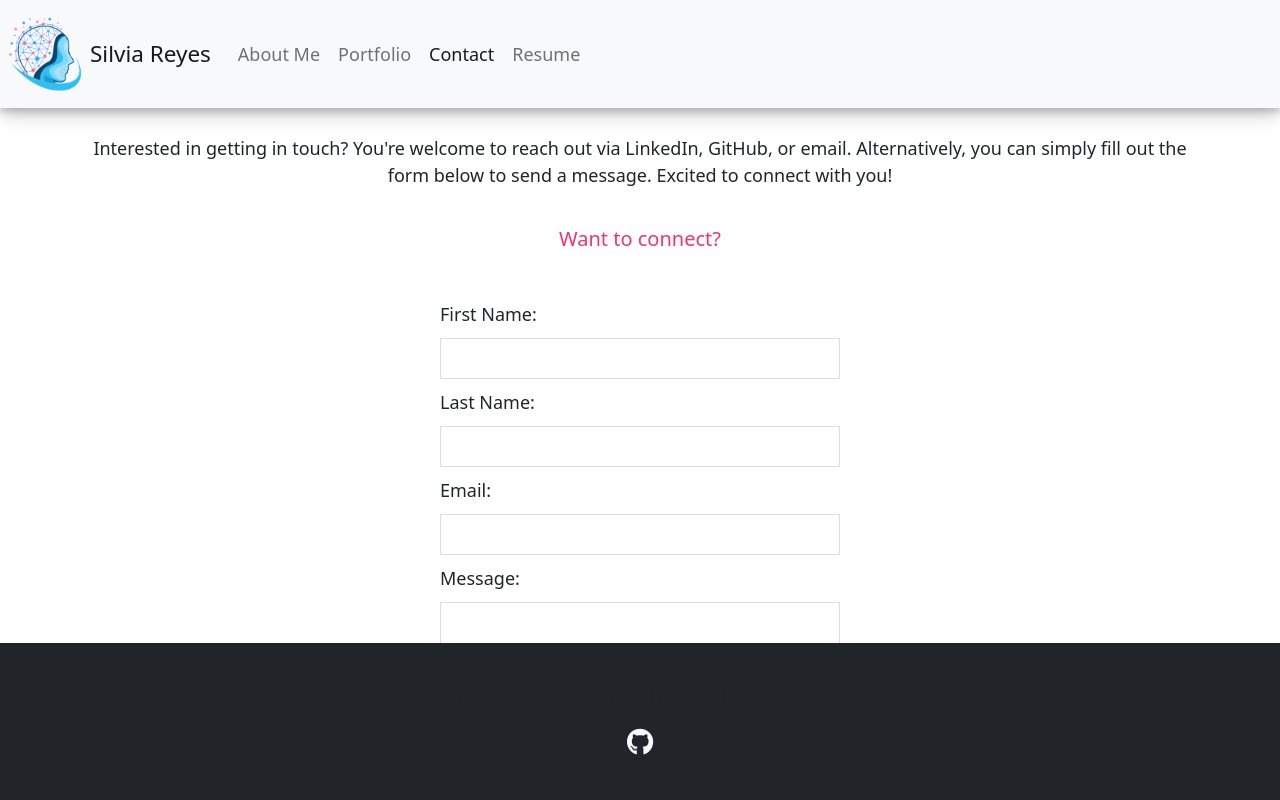
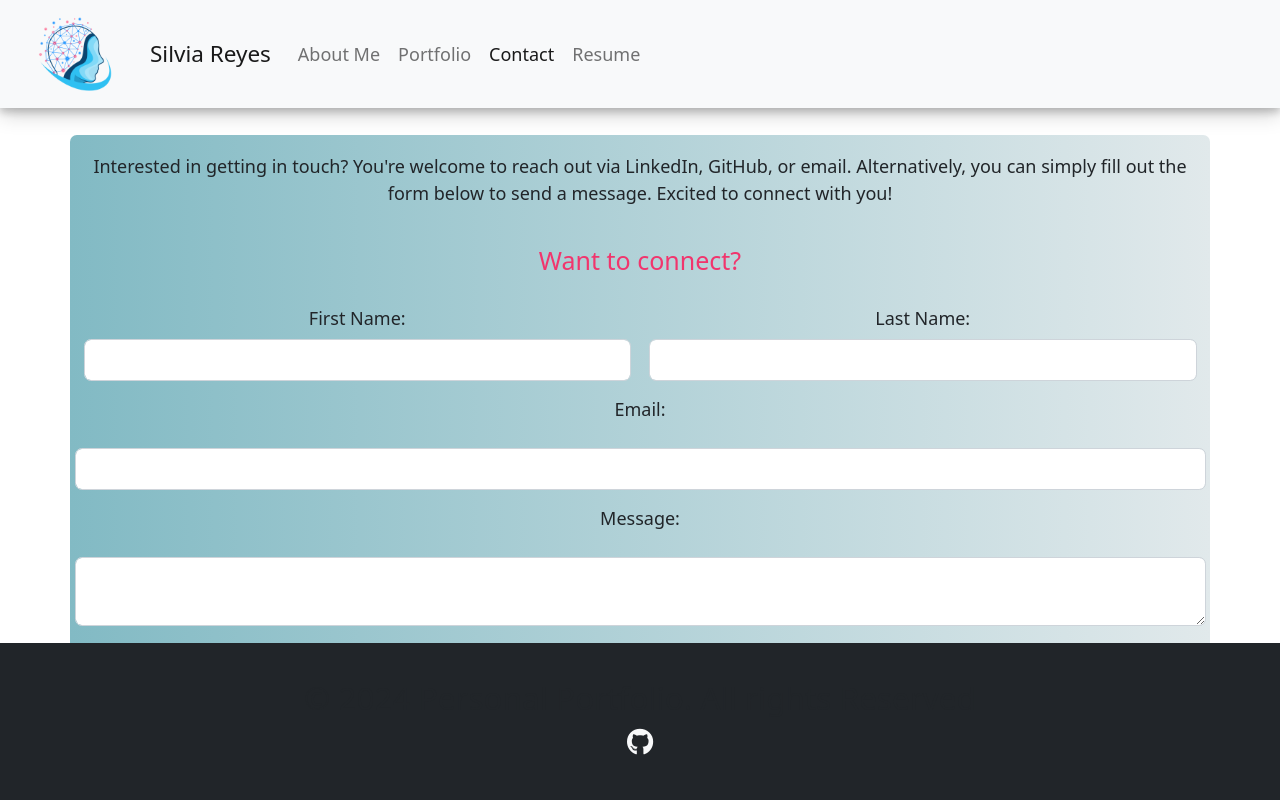
Before and after one commit to NathaliaReyes/personal-portfolio, a React (Vite) app in the folder personal-portfolio/: page /Contact in a window 1280 px wide. Shown: the top 800 px of the page. Built offline with nearby package versions, Linux system fonts and the light colour scheme.

Commit message:
Working in styling section AboutMe

```diff
--- a/personal-portfolio/src/components/Recommendation.jsx
+++ b/personal-portfolio/src/components/Recommendation.jsx
@@ -45,21 +45,21 @@ function Recommendation() {
     }, [props.image]);
 
     return (
-      <section className='bg-light text-center m-5'>
+      <section className='bg-light  m-5'>
         <div className='container'>
-          <div className='row p-2 border border-info'>
-            <div className='col-lg-6 col-12'>
+          <div className='row border border-info'>
+            <div className='col-lg-6 col-12 img-container'>
               <img className='recommendation-image' src={image} alt={`image-${props.image}`} />
             </div>
             <div className='col-lg-6 col-12'>
               <div className='mt-3'>
-                <p className='h5'>
+                <p className='h5 text-center'>
                   <strong>{props.name}</strong> in {props.country}
                 </p>
-                <p className='text-secondary'>
+                <p className='text-secondary text-center'>
                   {props.role} at <strong>{props.company}</strong>
                 </p>
-                <p className='mb-0 custom-text-justify'>
+                <p className='text-justify'>
                   "{props.text}"
                 </p>
               </div>
--- a/personal-portfolio/src/pages/Contact.jsx
+++ b/personal-portfolio/src/pages/Contact.jsx
@@ -1,5 +1,5 @@
 import { useState } from 'react';
-import '../stylesheets/Form.css';
+import '../stylesheets/Contact.css';
 
 function Contact() {
   // Here we set two state variables for firstName and lastName using `useState`
@@ -28,48 +28,59 @@ function Contact() {
   // };
 
   return (
-    <div className='container mt-4 text-center'>
+    <div className='container mt-4 text-center col-12 pt-3 pl-3 pr-3 rounded container-form'>
       <p>Interested in getting in touch? You're welcome to reach out via LinkedIn, GitHub, or email.
         Alternatively, you can simply fill out the form below to send a message.
         Excited to connect with you!</p>
-      <div className="create">
+      <div className="create col-12 mt-2">
         <h1>
           Want to connect?
         </h1>
-        <form>
-          <label>First Name:</label>
+        <form className='row g-3 mr-3 ml-3'>
+          <div className='col-md-6'>
+            <label className='form-label h6'>First Name:</label>
             <input
+              className='form-control'
               value={nombre}
               required
               name="nombre"
               onChange={(e) => setNombre(e.target.value)}
               type="text"
             />
-          <label>Last Name:</label>
+          </div>
+          <div className='col-md-6'>
+            <label className='form-label h6'>Last Name:</label>
             <input
+              className='form-control'
               value={lastname}
               required
               name="lastname"
               onChange={(e) => setLastName(e.target.value)}
               type="text"
             />
-          <label>Email:</label>
+
+          </div>
+          <label className='form-label h6'>Email:</label>
           <input
+            className='form-control'
             value={email}
             required
             name="email"
             onChange={(e) => setEmail(e.target.value)}
             type="email"
           />
-          <label>Message:</label>
+          <label className='form-label h6'>Message:</label>
           <textarea
+            className='form-control'
             required
             value={message}
             name='message'
             onChange={(e) => setBody(e.target.value)}
           ></textarea>
-          <label>Blog Author:</label>
+          <label className='form-label h6'>Reason for Contact:</label>
           <select
+            className='form-select form-control'
+            required
             value={author}
             onChange={(e) => setAuthor(e.target.value)}
           >
@@ -79,7 +90,9 @@ function Contact() {
             <option value='Add a Recommendation'>Add a Recommendation</option>
             <option value='Report a Bug or Issue'>Report a Bug or Issue</option>
           </select>
-          <button>Contact Silvia</button>
+          <div>
+            <button type='button' className='btn btn-primary'>Contact Silvia</button>
+          </div>
           <p>{ nombre }</p>
           <p>{ message }</p>
           <p>{ author }</p>
--- a/personal-portfolio/src/stylesheets/About.css
+++ b/personal-portfolio/src/stylesheets/About.css
@@ -10,4 +10,6 @@
 
 .logo {
   height: 5em;
+  margin-left: 30px;
+  margin-right: 30px;
 }
--- a/personal-portfolio/src/stylesheets/Form.css
+++ b/personal-portfolio/src/stylesheets/Contact.css
@@ -1,4 +1,4 @@
-.create {
+/* .create {
     max-width: 400px;
     margin: 0 auto;
     text-align: center;
@@ -6,26 +6,27 @@
   .create label {
     text-align: left;
     display: block;
-  }
+  } */
   .create h1 {
     padding: 20px;
-    font-size: 20px;
+    font-size: 25px;
     color: #f1356d;
-    margin-bottom: 30px;
+    margin-bottom: 10px;
   }
-  .create input, .create textarea, .create select {
+  /* .create input, .create textarea, .create select {
     width: 100%;
     padding: 6px 10px;
     margin: 10px 0;
     border: 1px solid #ddd;
     box-sizing: border-box;
     display: block;
-  }
+  } */
   .create button {
     background: #f1356d;
     color: #fff;
-    border: 0;
+    /* border: 0; */
     padding: 8px;
     border-radius: 8px;
     cursor: pointer;
+    display: inline-block;
   }
--- a/personal-portfolio/src/stylesheets/Recommendation.css
+++ b/personal-portfolio/src/stylesheets/Recommendation.css
@@ -1,8 +1,8 @@
 .recommendation-image {
-  margin-left: 5px;
-  width: 200px;
+  /* margin-left: 5px; */
+  /* width: 200px; */
   height: 200px;
-  /* width: auto; */
+  width: auto;
   border-radius: 5px;
 
 }
@@ -11,9 +11,14 @@ nav {
   box-shadow: 0 4px 8px 0 rgba(0, 0, 0, 0.2), 0 6px 20px 0 rgba(0, 0, 0, 0.19);
 }
 
-.custom-text-justify {
-  text-align: justify;
-  text-justify: inter-word;
+.container-form {
+  background: linear-gradient(to right, #82bac4, #e1e9eb);
+}
+
+.img-container {
+  margin-top: 15px;
+  display: flex;
+  justify-content: center;
 }
 
 @media (min-width: 992px) { /* Aplica estos estilos solo en pantallas lg o más grandes */
```
Lines whose indentation alone changed are shown as unchanged.
